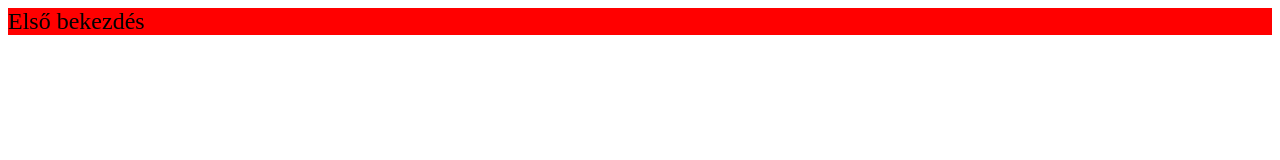
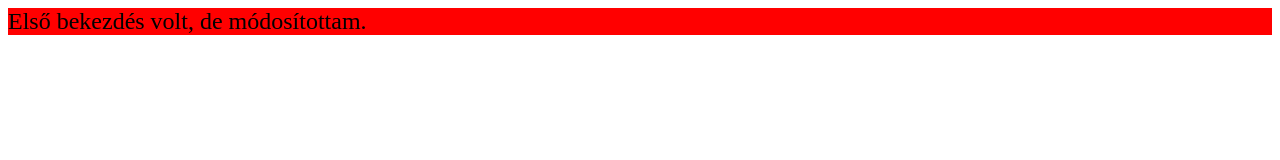
Before and after one commit to Agxulo/Agxulo.github.io, a plain HTML site: page teszt1.html in a window 1280 px wide. Drawn offline with Linux system fonts and the light colour scheme.

Commit message:
második változat
Módosítva a teszt1.html fájl.

```diff
--- a/teszt1.html
+++ b/teszt1.html
@@ -5,6 +5,6 @@
         <link rel="stylesheet" href="style.css">
     </head>
     <body>
-    <p class="first">Első bekezdés</p>
+    <p class="first">Első bekezdés volt, de módosítottam.</p>
     </body>
 </html>
```
